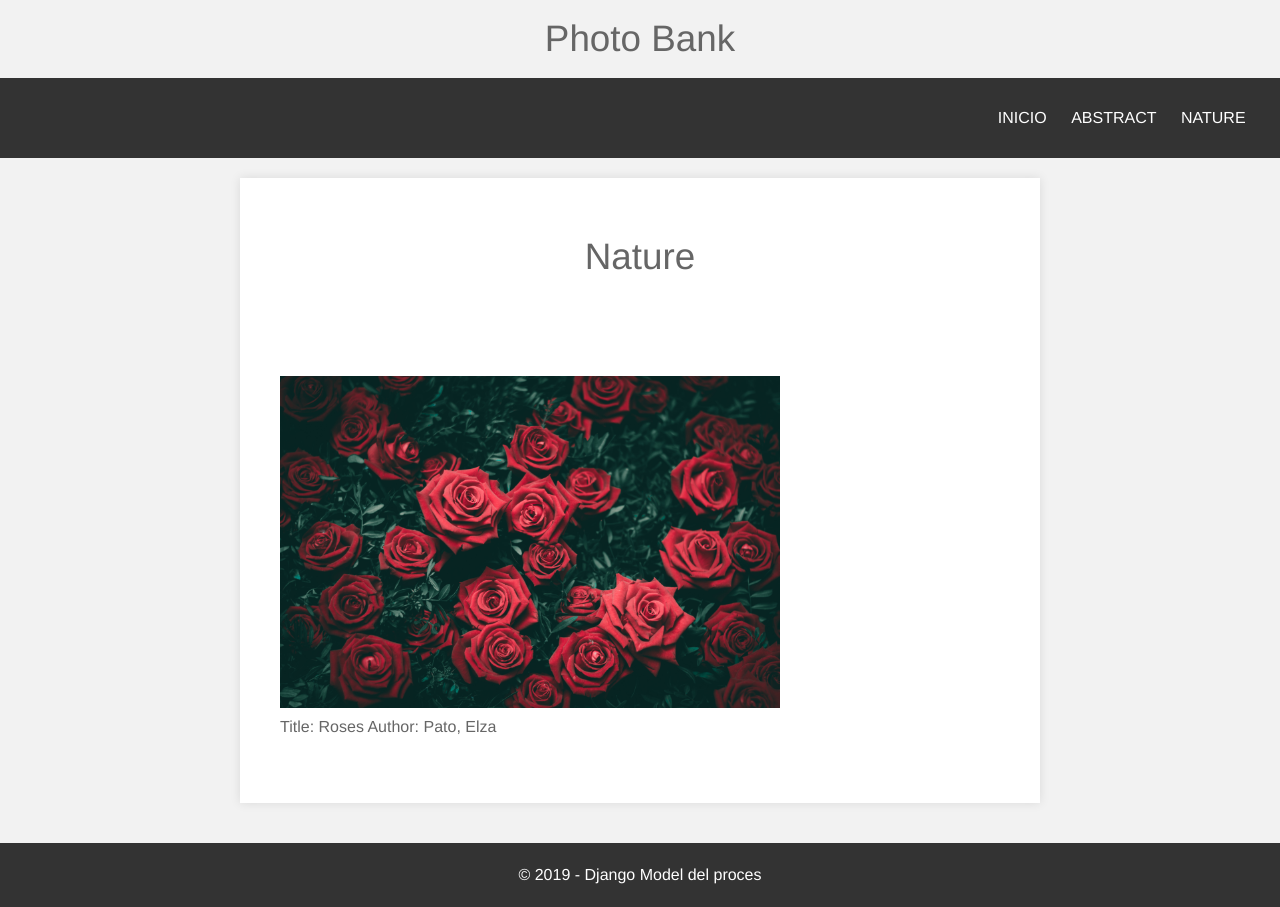
After one commit to elskater98/model_proces, a Django app: page /nature/ in a window 1280 px wide. The commit adds this page. Run offline with Django 3.2, Linux system fonts and the light colour scheme; data comes from the database, SQL or seed files in the repository.

Commit message:
S'ha de millorar la forma de crear les vistes !

```diff
--- a/repository/urls.py
+++ b/repository/urls.py
@@ -5,4 +5,5 @@ from django.urls import path
 urlpatterns=[
     path('', views.homepage, name='homepage'),
     path('abstract/', views.abstract, name='abstract'),
+    path('nature/', views.nature, name='nature')
 ]
--- a/repository/views.py
+++ b/repository/views.py
@@ -1,7 +1,6 @@
 from django.shortcuts import render
 from .models import *
 # Create your views here.
-
 
 def homepage(request):
     photo = Photo.objects.all()
@@ -14,3 +13,9 @@ def abstract(request):
     theme = Theme.objects.all()
     author = Author.objects.all()
     return render(request, 'abstract.html', context={'photo':photo, 'theme':theme, 'author':author})
+
+def nature(request):
+    photo = Photo.objects.filter(select_theme__name__contains='nature')
+    theme = Theme.objects.all()
+    author = Author.objects.all()
+    return render(request, 'nature.html', context={'photo':photo, 'theme':theme, 'author':author})
--- a/templates/homepage.html
+++ b/templates/homepage.html
@@ -17,14 +17,9 @@
             {% block sidebar %}
                 <ul>
                     <li><a class="site-name" href="{% url 'homepage' %}">INICIO</a></li>
-
-                    {% for t in theme %}
-                        <li><a class="site-name" href="{% url 'abstract' %}">{{ t.name.upper }}</a></li>
-                    {% endfor %}
-
+                        <li><a class="site-name" href="{% url 'abstract' %}"> ABSTRACT</a></li>
+                        <li><a class="site-name" href="{% url 'nature' %}">NATURE </a></li>
                     <li class="site-name"></li>
-                    <li>REGISTRARSE</li>
-
                 </ul>
             {% endblock %}
 		</nav><!-- / nav -->
@@ -40,12 +35,12 @@
             {% block content %}
                 {% for i in photo %}
                     <img src="{{ i.picture.url }}" width="500px" />
-                    <p> Title: {{ i.name }}
-                    Author: {{ i.author }}
-                    Theme:
-                        {% for j in i.select_theme.all %}
-                         {{j.name.lower }}
-                        {% endfor %}
+                    <p> <b>Title:</b> {{ i.name }}
+                        <b>Author:</b> {{ i.author }}
+                        <b>Theme:</b>
+                            {% for j in i.select_theme.all %}
+                                {{j.name.lower }}
+                            {% endfor %}
                     </p>
                 {% endfor %}
             {% endblock %}
--- /dev/null
+++ b/templates/nature.html
@@ -0,0 +1,12 @@
+{% extends "homepage.html" %}
+
+{% block title %}<title>Nature</title>{% endblock %}
+{% block header %}<h1>Nature</h1> {% endblock %}
+{% block content %}
+    {% for i in photo %}
+        <img src="{{ i.picture.url }}" width="500px" />
+        <p> Title: {{ i.name }}
+        Author: {{ i.author }}
+        </p>
+    {% endfor %}
+{% endblock %}
```
